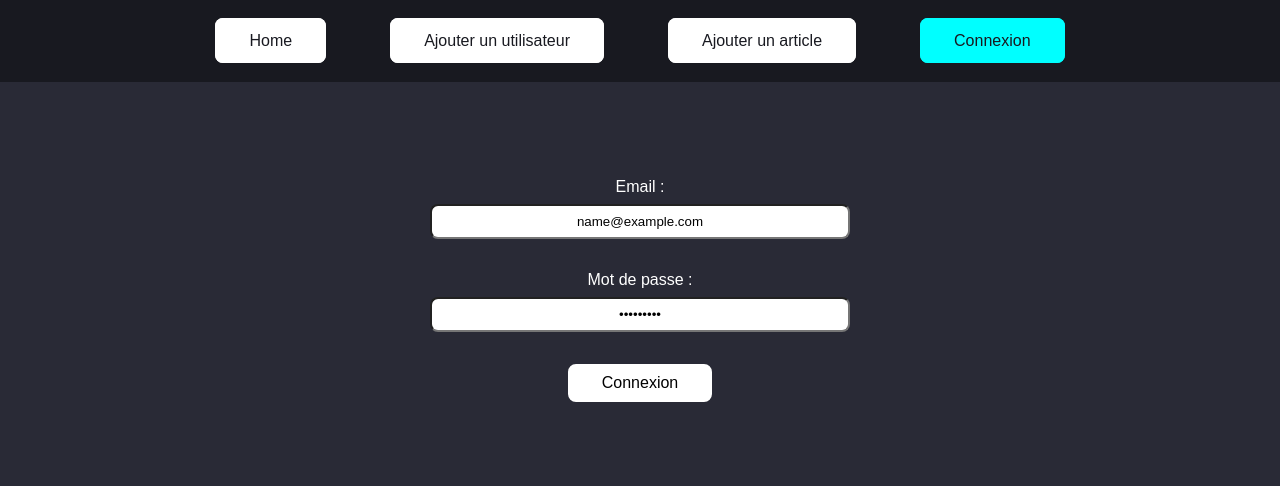
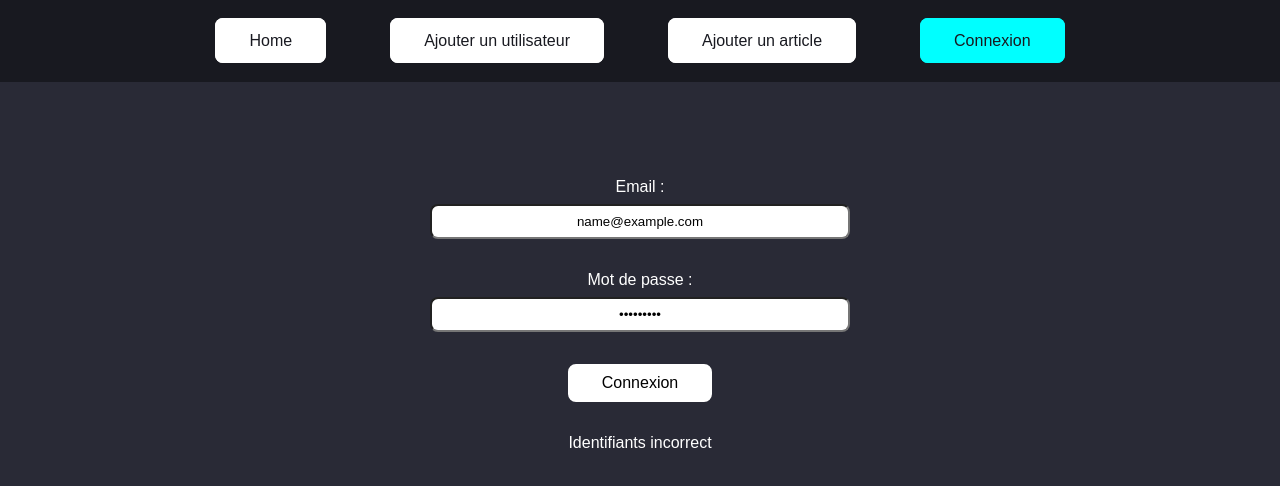
Before and after one commit to MarieC-Dev/react-nodejs-article, a React (Vite) app in the folder front/: page /connection in a window 1280 px wide. Both pictures are taken after typing "name@example.com", "Sample123" into the empty fields and a click on the button "Connexion". Shown: the top 486 px of the page. Built offline with nearby package versions, Linux system fonts and the light colour scheme; no server answers.

Commit message:
text error login in front

```diff
--- a/front/src/pages/Connection.jsx
+++ b/front/src/pages/Connection.jsx
@@ -3,7 +3,7 @@ import Form from "../components/Form";
 import { LoginContext } from "../context/LoginContext";
 
 export default function Connection() {
-    const { loginFetch } = useContext(LoginContext);
+    const { error, loginFetch } = useContext(LoginContext);
     const emailRef = useRef(null);
     const pwdRef = useRef(null);
 
@@ -22,6 +22,10 @@ export default function Connection() {
                     emailRef={emailRef}
                     pwdRef={pwdRef}
                     submitForm={loginUser} />
+
+                {error && (
+                    <p>Identifiants incorrect</p>
+                )}
             </section>
         </main>
     )
```
